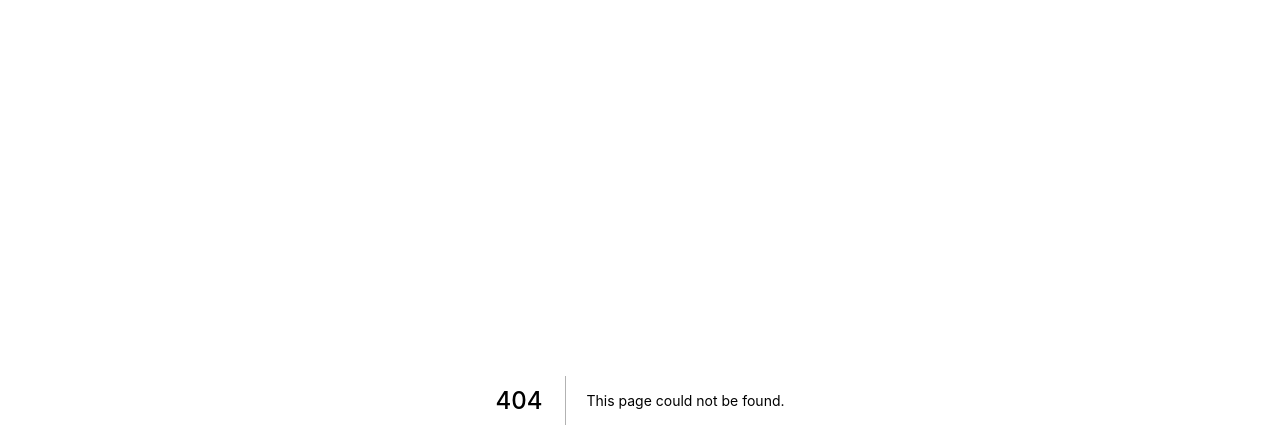
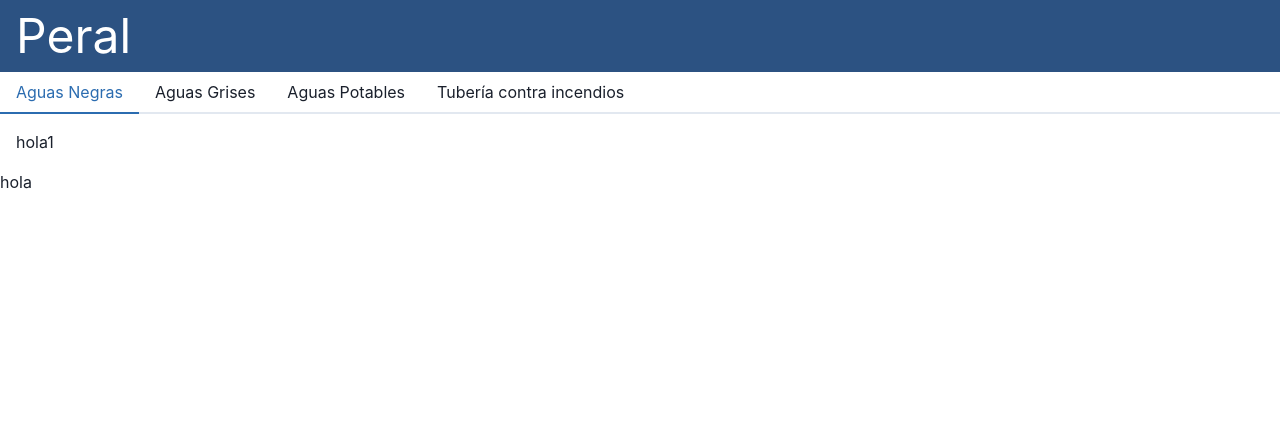
Before and after one commit to Jdelbarcogarza/peral-frontend, a Next.js app: page /dashboard in a window 1280 px wide. Before the commit this address had no page. Shown: the top 448 px of the page. Built offline with nearby package versions, Linux system fonts and the light colour scheme.

Commit message:
setup commit

```diff
--- /dev/null
+++ b/components/Layout.js
@@ -0,0 +1,51 @@
+import { Navbar } from '../components/Navbar'
+
+import {
+  Tab,
+  TabList,
+  TabPanels,
+  TabPanel,
+  Tabs,
+} from '@chakra-ui/react'
+
+export default function Layout({ children }) {
+    return (
+      <>
+        <Navbar />
+        <main>
+        <Tabs>
+          <TabList>
+            <Tab>Aguas Negras</Tab>
+            <Tab>Aguas Grises</Tab>
+            <Tab>Aguas Potables</Tab>
+            <Tab>Tubería contra incendios</Tab>
+
+          </TabList>
+
+          <TabPanels>
+            <TabPanel>
+              hola1
+            </TabPanel>
+
+            <TabPanel>
+              hola2
+            </TabPanel>
+
+            <TabPanel>
+              hola1
+            </TabPanel>
+
+            <TabPanel>
+              hola1
+            </TabPanel>
+
+          </TabPanels>
+
+        </Tabs>
+        {children}
+        </main>
+
+
+      </>
+    )
+  }
--- /dev/null
+++ b/components/Navbar.js
@@ -0,0 +1,18 @@
+import {
+  Button,
+  HStack,
+  Text,
+} from '@chakra-ui/react'
+
+
+import React from 'react'
+
+export const Navbar = () => {
+  return (
+    <HStack bgColor={'blue.700'} px={4}>
+    <Text fontSize={'5xl'} color={'white'}>
+      Peral
+    </Text>
+    </HStack>
+  )
+}
--- a/package.json
+++ b/package.json
@@ -9,6 +9,10 @@
     "lint": "next lint"
   },
   "dependencies": {
+    "@chakra-ui/react": "^2.3.4",
+    "@emotion/react": "^11.10.4",
+    "@emotion/styled": "^11.10.4",
+    "framer-motion": "^6.5.1",
     "next": "12.3.1",
     "react": "18.2.0",
     "react-dom": "18.2.0"
--- a/pages/_app.js
+++ b/pages/_app.js
@@ -1,7 +1,12 @@
-import '../styles/globals.css'
+// pages/_app.js
+import { ChakraProvider } from '@chakra-ui/react'
 
 function MyApp({ Component, pageProps }) {
-  return <Component {...pageProps} />
+  return (
+    <ChakraProvider>
+      <Component {...pageProps} />
+    </ChakraProvider>
+  )
 }
 
 export default MyApp
--- /dev/null
+++ b/pages/dashboard.js
@@ -0,0 +1,20 @@
+import Head from 'next/head'
+import Image from 'next/image'
+import styles from '../styles/Home.module.css'
+
+import Layout  from '../components/Layout'
+
+import {
+
+  Button,
+  Box
+
+} from '@chakra-ui/react'
+
+export default function Dashboard() {
+  return (
+    <Layout>
+    <h1>hola</h1>
+   </Layout>
+  )
+}
```
Also changed, not shown: pages/index.js (+20 -62 lines), 1 other file (tests, documents, lock files or other folders).
